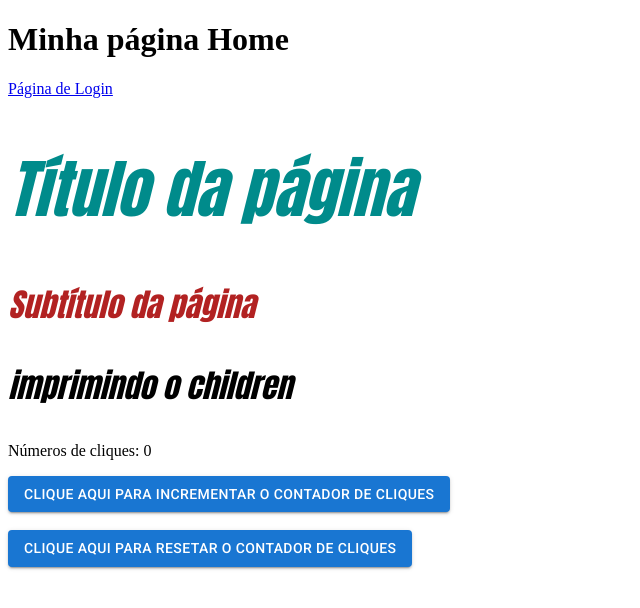
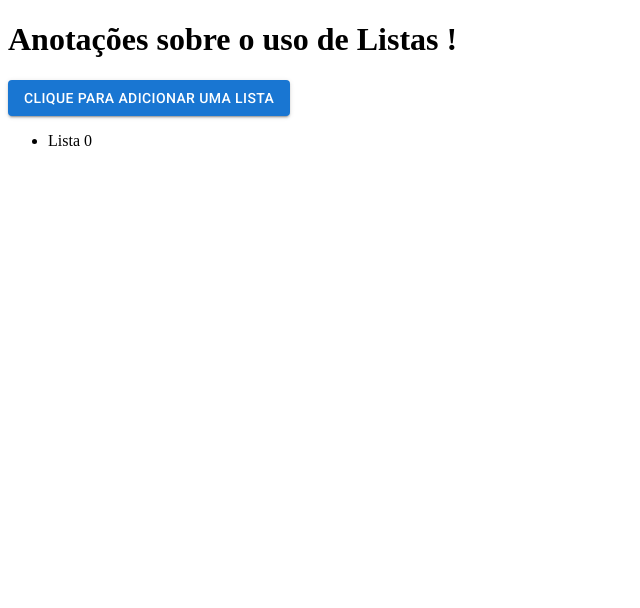
Before and after one commit to ocsoares/Aprendendo-ReactJS, a React (Vite) app: page /notes/lists in a window 1280 px wide. Before the commit this address led to /home. Shown: the top 608 px of the page, without its empty margins (0-640 px from the left). Built offline with nearby package versions, Linux system fonts and the light colour scheme.

Commit message:
feat: add notes about lists and useState() hook with lists

```diff
--- /dev/null
+++ b/src/app/pages/learning-notes/lists/ListsNote.tsx
@@ -0,0 +1,31 @@
+import { useCallback, useState } from "react";
+import { Button } from "../../../shared/components/Button";
+
+export const ListsNote = () => {
+  const [count, setCount] = useState<number>(1);
+
+  const nameList = "Lista";
+
+  const [list, setList] = useState<string[]>([`${nameList} 0`]);
+
+  const handleOnClick = useCallback((): void => {
+    setCount((oldCount) => oldCount + 1);
+
+    // Retorna a ANTIGA Lista INTEIRA + O novo elemento no Array da Lista !!!
+    setList((oldList) => [...oldList, `${nameList} ${count}`]);
+  }, [count]);
+
+  return (
+    <div>
+      <h1>Anotações sobre o uso de Listas !</h1>
+
+      <Button text="Clique para adicionar uma Lista" onClick={handleOnClick} />
+
+      <ul>
+        {list.map((list, index) => (
+          <li key={index}>{list}</li>
+        ))}
+      </ul>
+    </div>
+  );
+};
--- a/src/app/routes/Routes.tsx
+++ b/src/app/routes/Routes.tsx
@@ -12,6 +12,7 @@ import { UseContextNote } from "../pages/learning-notes/use-context/UseContextNo
 import { CustomHookNote } from "../pages/learning-notes/custom-hook/CustomHookNote";
 import { FunctionsInUseContextNote } from "../pages/learning-notes/use-context/functions-in-use-context/FunctionsInUseContextNote";
 import { StatesInUseContextNote } from "../pages/learning-notes/use-context/states-in-use-context/StatesInUseContextNote";
+import { ListsNote } from "../pages/learning-notes/lists/ListsNote";
 
 export const Routes = () => {
   return (
@@ -32,6 +33,7 @@ export const Routes = () => {
           path="/notes/states-in-use-context"
           element={<StatesInUseContextNote />}
         />
+        <Route path="/notes/lists" element={<ListsNote />} />
 
         {/* Toda Rota que NÃO for especificada A CIMA será REDIRECIONADA para a página "home" !!!  */}
         <Route path="*" element={<Navigate to="home" />} />
```
